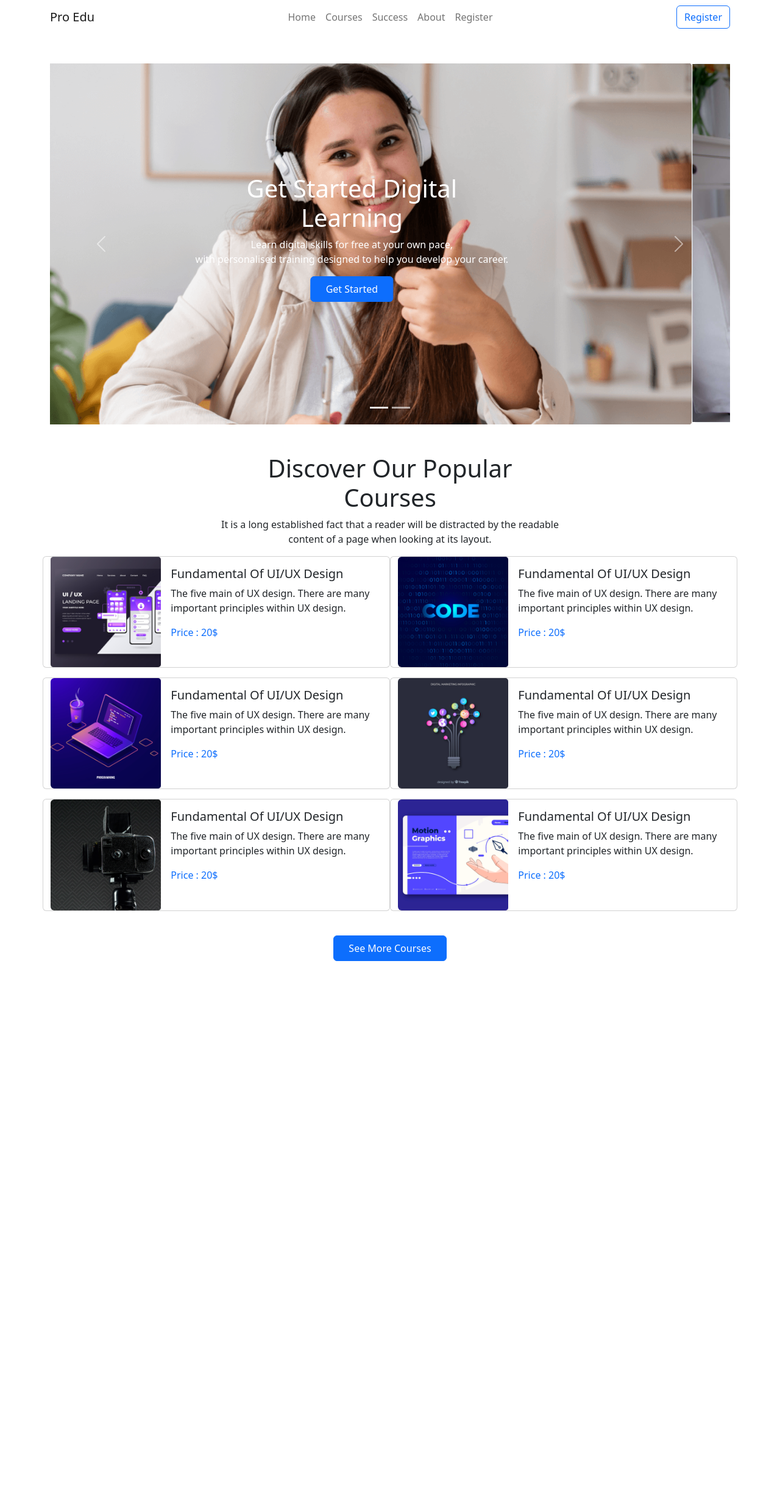
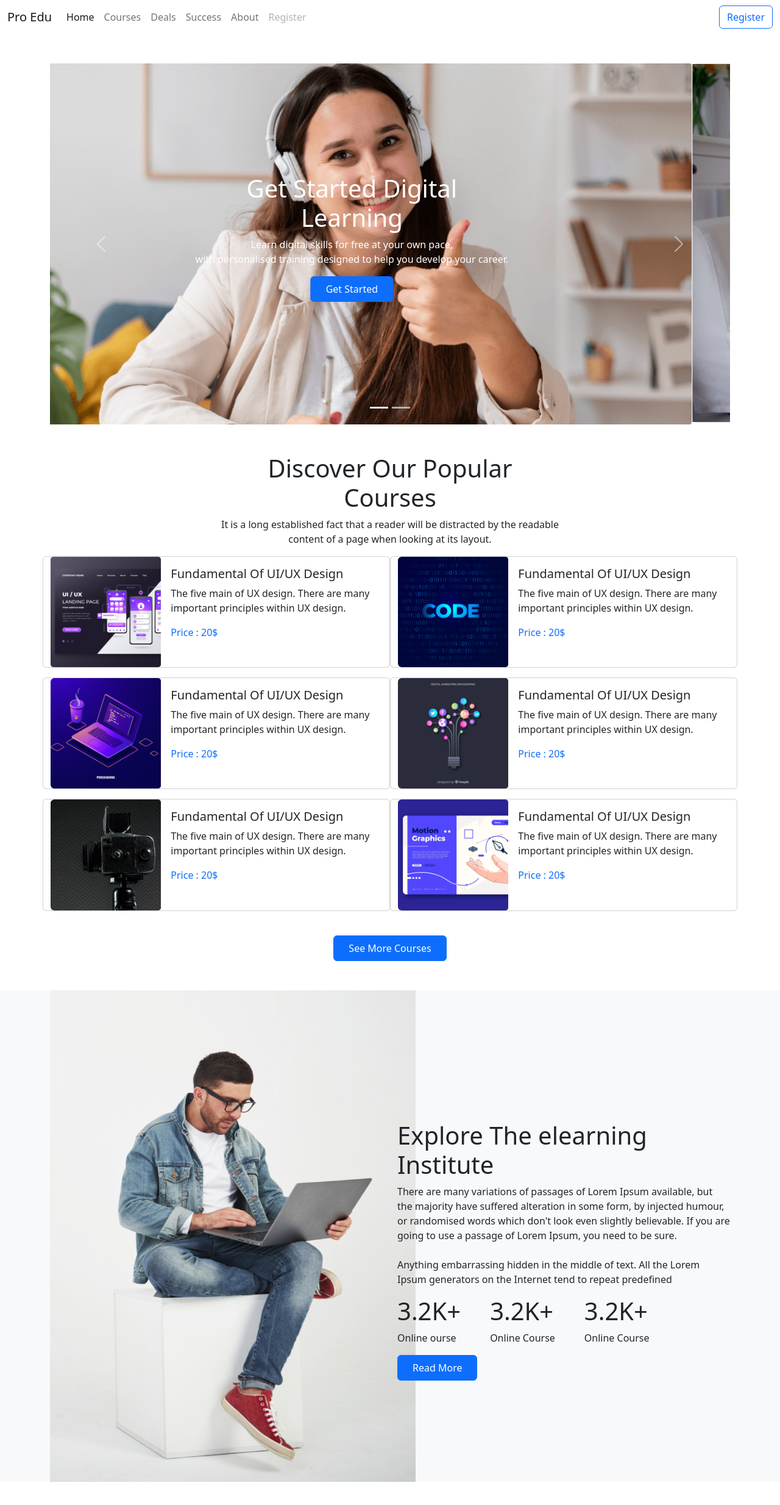
Before and after one commit to AbubokkorFreelancer/edTech-website, a plain HTML site: page index.html in a window 1280 px wide. Shown: the whole page at 61% size. Before the commit the page ends 1624 px from the top, so only its background shows below. Drawn offline with nearby package versions, Linux system fonts and the light colour scheme.

Commit message:
course-explore-learn

```diff
--- a/index.html
+++ b/index.html
@@ -10,39 +10,38 @@
 </head>
 
 <body>
+
+    <!-- -------------
+        ...Navbar..-------------
+     -->
     <header>
-        <nav class="navbar navbar-expand navbar-light bg-white">
-            <div class="container">
-                <a class="navbar-brand" href="index.html">Pro Edu</a>
-                <button class="navbar-toggler" type="button" data-toggle="collapse" data-target="#navbar10">
-                    <span class="navbar-toggler-icon"></span>
-                </button>
-                <div class="navbar-collapse collapse" id="navbar10">
-                    <ul class="navbar-nav mx-auto nav-justify text-center w-70">
-                        <li class="nav-item">
-                            <a class="nav-link" href="#">Home</a>
-                        </li>
-                        <li class="nav-item">
-                            <a class="nav-link" href="#">Courses</a>
-                        </li>
-                        <li class="nav-item">
-                            <a class="nav-link" href="#">Success</a>
-                        </li>
-                        <li class="nav-item">
-                            <a class="nav-link" href="#">About</a>
-                        </li>
-                        <li class="nav-item">
-                            <a class="nav-link" href="#">Register</a>
+        <nav class="navbar navbar-expand-lg navbar-light bg-white">
+            <div class="container-fluid"><a class="navbar-brand" href="#">Pro Edu</a><button class="navbar-toggler"
+                    type="button" data-bs-toggle="collapse" data-bs-target="#navbarSupportedContent"
+                    aria-controls="navbarSupportedContent" aria-expanded="false" aria-label="Toggle navigation"><span
+                        class="navbar-toggler-icon"></span></button>
+                <div class="collapse navbar-collapse" id="navbarSupportedContent">
+                    <ul class="navbar-nav me-auto mb-2 mb-lg-0 nav-justify text-center">
+                        <li class="nav-item"><a class="nav-link active" aria-current="page" href="#">Home</a></li>
+                        <li class="nav-item"><a class="nav-link" href="#">Courses </a></li>
+                        <li class="nav-item"><a class="nav-link" href="#">Deals </a></li>
+                        <li class="nav-item"><a class="nav-link" href="#">Success </a></li>
+                        <li class="nav-item"><a class="nav-link" href="#">About </a></li>
+                        <li class="nav-item"><a class="nav-link disabled">Register</a></li>
                         </li>
                     </ul>
                     <form class="d-flex" role="Register">
-                        <button class="btn btn-outline-primary"><a href="#"
+                        <button class="btn btn-outline-primary"><a href="Regestretion-form.html"
                                 class="text-decoration-none">Register</a></button>
                     </form>
                 </div>
             </div>
         </nav>
     </header>
+
+    <!-- ------Slidshow image------- -->
+
+
     <section class="slider mt-5 mb-5">
         <div class="container">
             <div id="carouselExampleCaptions" class="carousel slide col-sm-12" data-bs-ride="carousel">
@@ -51,7 +50,6 @@
                         aria-current="true" aria-label="Slide 1"></button>
                     <button type="button" data-bs-target="#carouselExampleCaptions" data-bs-slide-to="1"
                         aria-label="Slide 2"></button>
-
                 </div>
                 <div class="carousel-inner">
                     <div class="carousel-item active">
@@ -93,6 +91,10 @@
             </div>
         </div>
     </section>
+
+    <!-- ----Cources---- -->
+
+
     <section class="mt-5 mb-5">
         <div class="container">
             <div class="col-12 text-center">
@@ -203,9 +205,46 @@
         <!-- ----Explore The elearning------ -->
 
 
+    </section>
+    <section class="mb-5 mt-5 bg-light">
+        <div class="container">
+            <div class="row">
+                <div class="col-md-6">
+                    <img src="images/working.png" class="100" alt="">
+                </div>
+                <div class="col-md-6 align-self-center">
+                    <div class="explore-content  mt-5">
+                        <h1>Explore The elearning <br>Institute</h1>
+                        <p>There are many variations of passages of Lorem Ipsum available, but the
+                            majority have suffered alteration in some form, by injected humour, or
+                            randomised words which don't look even slightly believable. If you are going
+                            to use a passage of Lorem Ipsum, you need to be sure. <br> <br>
+                            Anything embarrassing hidden in the middle of text. All the Lorem Ipsum
+                            generators on the Internet tend to repeat predefined
+                        </p>
+                        <div class="d-flex gap-5">
+                            <div class="div">
+                                <h1>3.2K+ </h1>
+                                <p>Online ourse</p>
+                            </div>
+                            <div class="div">
+                                <h1>3.2K+ </h1>
+                                <p>Online Course</p>
+                            </div>
+                            <div class="div">
+                                <h1>3.2K+ </h1>
+                                <p>Online Course</p>
+                            </div>
+                        </div>
+                        <button class="btn btn-primary px-4 py-2 ">Read More</button>
+                    </div>
+                </div>
             </div>
+        </div>
+    </section>
 
-            <script src="https://cdn.jsdelivr.net/npm/bootstrap@5.2.0/dist/js/bootstrap.bundle.min.js"></script>
+
+    <script src="https://cdn.jsdelivr.net/npm/bootstrap@5.2.0/dist/js/bootstrap.bundle.min.js"></script>
 </body>
 
 </html>
```
Also changed, not shown: Regestretion-form.html (added, +35 -0 lines), style.css (added).
